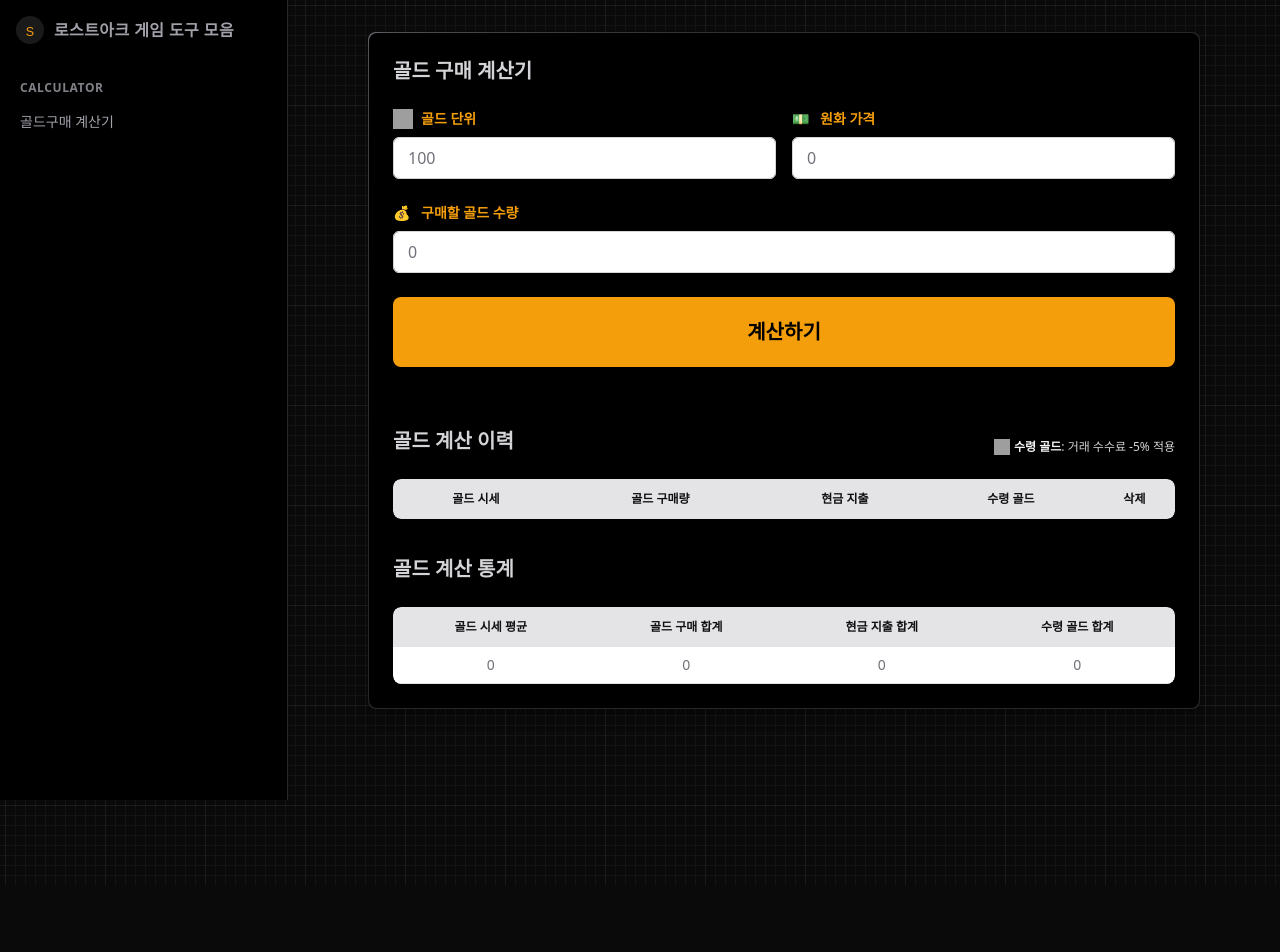
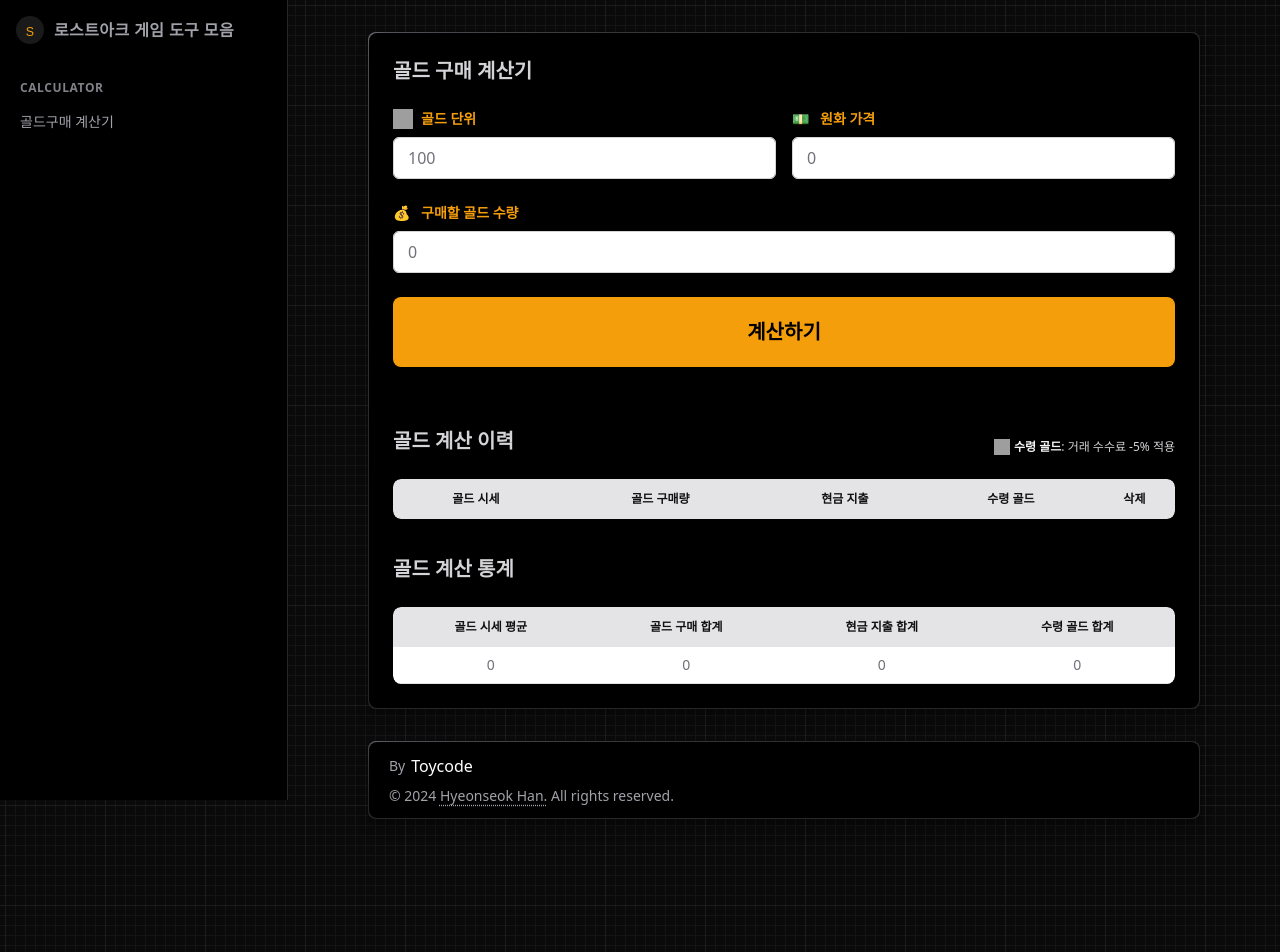
Before and after one commit to hyeonseokhan/roa, a Next.js app: page /seongnam-roa/gold-calculator in a window 1280 px wide. Shown: the top 952 px of the page. Before the commit the page ends 885 px from the top, so only its background shows below. Built offline with nearby package versions, Linux system fonts and the light colour scheme; grey boxes are pictures that could not be loaded.

Commit message:
:white_check_mark: 풋터 반영 및 저작권 문구 포함

```diff
--- a/app/gold-calculator/history-table.tsx
+++ b/app/gold-calculator/history-table.tsx
@@ -12,7 +12,7 @@ export function HistoryTable() {
   };
   return (
     <div className="space-y-6">
-      <div className="grid grid-cols-2">
+      <div className="grid grid-cols-[auto,1fr]">
         <h1 className="text-xl font-bold text-gray-300">골드 계산 이력</h1>
         <div className="flex items-end justify-end">
           <img
--- a/app/layout.tsx
+++ b/app/layout.tsx
@@ -1,6 +1,7 @@
 import '#/styles/globals.css';
 
-import {GlobalNav} from "#/ui/global-nav";
+import { GlobalNav } from '#/ui/global-nav';
+import Byline from '#/ui/byline';
 import pkg from '#/package.json';
 
 const homepage = pkg.homepage;
@@ -25,6 +26,7 @@ export default function RootLayout({
             <div className="rounded-lg bg-vc-border-gradient p-px shadow-lg shadow-black/20">
               <div className="rounded-lg bg-black p-3.5 lg:p-6">{children}</div>
             </div>
+            <Byline />
           </div>
         </div>
       </body>
--- /dev/null
+++ b/ui/byline.tsx
@@ -0,0 +1,27 @@
+export default function Byline() {
+  return (
+    <div className="rounded-lg bg-vc-border-gradient p-px shadow-lg shadow-black/20">
+      <div className="flex flex-col justify-between space-y-2 rounded-lg bg-black p-3.5 lg:px-5 lg:py-3">
+        <div className="flex items-center gap-x-1.5">
+          <div className="text-sm text-gray-400">By</div>
+          <a href="https://github.com/hyeonseokhan" title="Toycode">
+            Toycode
+          </a>
+        </div>
+
+        <div className="text-sm text-gray-400">
+          {'© 2024 '}
+          <a
+              className="underline decoration-dotted underline-offset-4 transition-colors hover:text-gray-300"
+              href="https://hyeonseokhan.github.io/resume/"
+              target="_blank"
+              rel="noreferrer"
+          >
+            Hyeonseok Han.
+          </a>
+          {' All rights reserved.'}
+        </div>
+      </div>
+    </div>
+  );
+}
```
Also changed, not shown: 5 other files (tests, documents, lock files or other folders).
